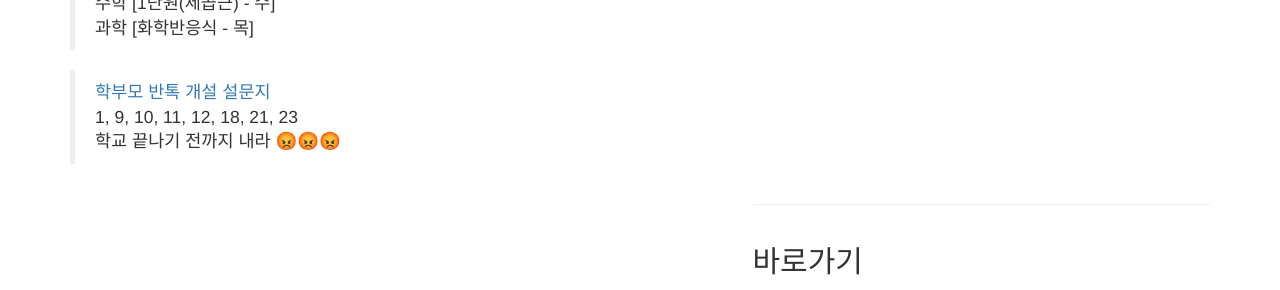
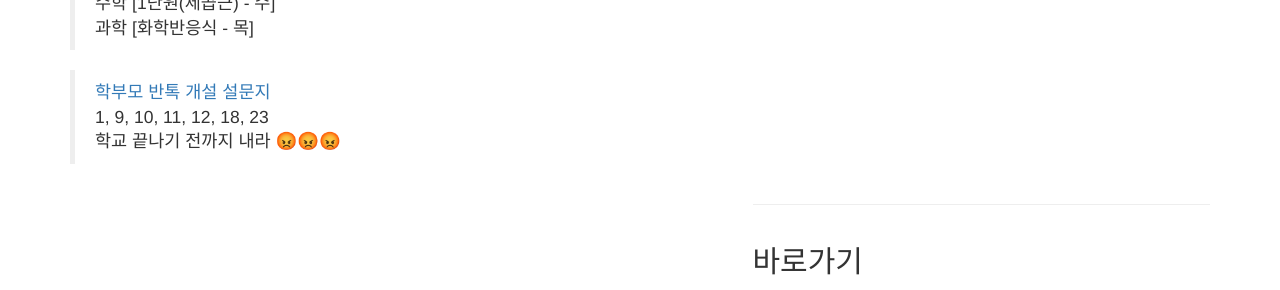
Before and after one commit to bundang-ms-2021/oncl, a Jekyll site: the page built from _posts/2014-09-21-services-1.markdown, in a window 1280 px wide and 1049 px high. Shown: the part 429-719 px from the top of the window. Built offline with Jekyll 4.4.1, drawn with Linux system fonts in a browser that asks for light colours; nearby versions of some CDN libraries; library files that are not in the unit come from our copies.

Commit message:
Update 2014-09-21-services-1.markdown

```diff
--- a/_posts/2014-09-21-services-1.markdown
+++ b/_posts/2014-09-21-services-1.markdown
@@ -16,5 +16,5 @@ description: |
   > 과학 [화학반응식 - 목]
 
   > <a href = "https://forms.gle/hAUZGe9o8KbfpddZ6">학부모 반톡 개설 설문지</a>
-  > 1, 9, 10, 11, 12, 18, 21, 23
+  > 1, 9, 10, 11, 12, 18, 23
   > 학교 끝나기 전까지 내라 😡😡😡
```
